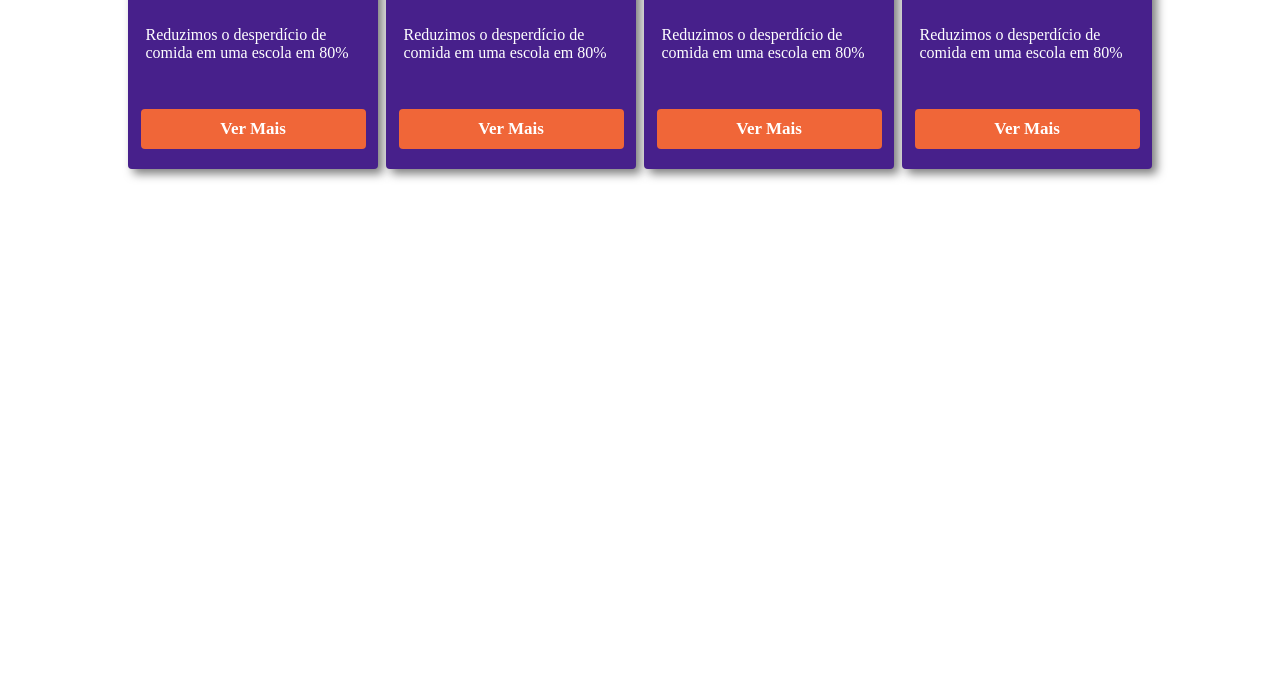
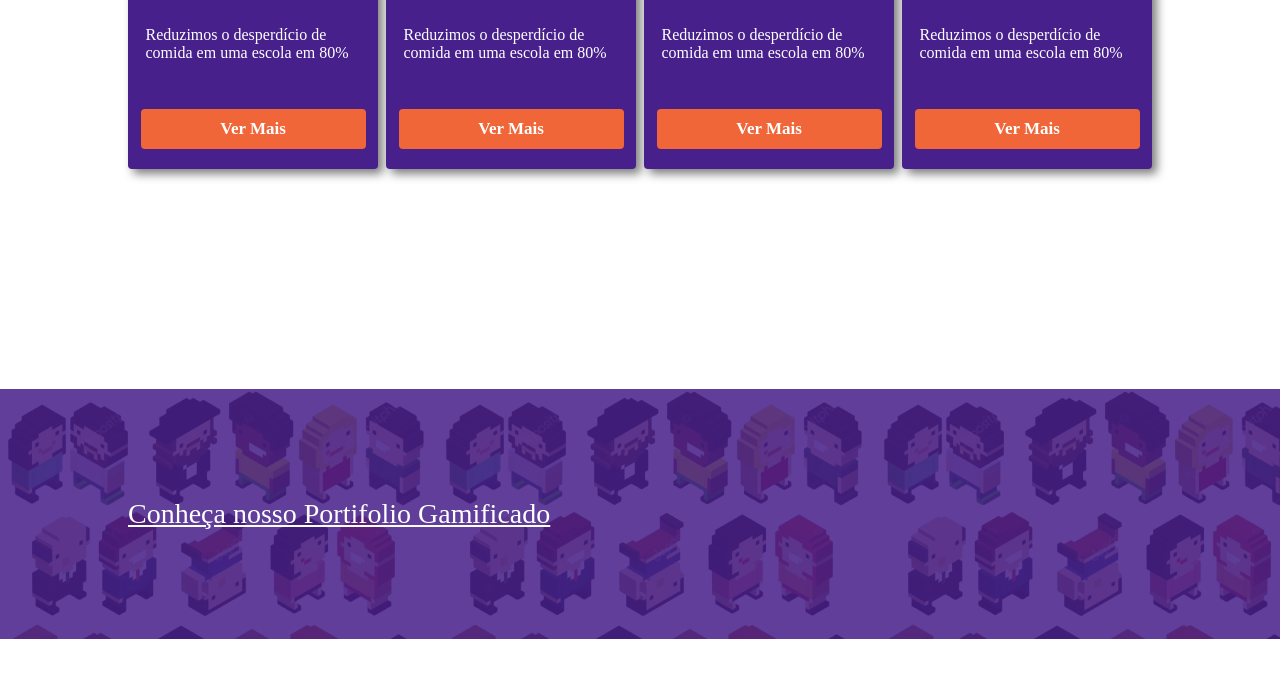
Before and after one commit to DRagon-pixe/Gamificaai, a plain HTML site: page index.html in a window 1280 px wide. Shown: the part 1933-2610 px from the top of the page. Before the commit the page ends 2322 px from the top, so only its background shows below. Drawn offline with Linux system fonts and the light colour scheme; a web font is replaced by a local one.

Commit message:
feat: Seção Portifolio, feito com paralax

```diff
--- a/index.html
+++ b/index.html
@@ -57,8 +57,16 @@
                     <p>Reduzimos o desperdício de comida em uma escola em 80%</p>
                     <button>Ver Mais</button>
                 </div>
+
             </div>
     </section>
+    <section id="portifolio">
+        <div class="filtro"></div>
+        <div class="container-grid">
+            <a href="#">Conheça nosso Portifolio Gamificado</a>
+        </div>
+    </section>
+
 </body>
 
 </html>
--- a/style.css
+++ b/style.css
@@ -176,3 +176,40 @@ h2 {
 .card button:hover {
     background-color: #ad4929;
 }
+
+#portifolio {
+    height: 250px;
+    margin-bottom: 120px;
+    background-image: url(img/depositphotos_82602244-stock-illustration-isometric-pixel-art-characters\ 1.png);
+    background-size: auto;
+    background-repeat: repeat;
+    background-attachment: fixed;
+    position: relative;
+}
+
+.filtro {
+    height: 100%;
+    width: 100%;
+    background-color: #47208bdc;
+    position: absolute;
+    top: 0;
+}
+
+#portifolio .container-grid {
+    height: 100%;
+    display: flex;
+    flex-direction: column;
+    justify-content: center;
+}
+
+#portifolio a {
+    width: fit-content;
+    font-family: "Anta";
+    font-size: 28px;
+    color: #fff;
+    z-index: 1;
+}
+
+#portifolio a:hover {
+    transform: scale(1.05);
+}
```
Also changed, not shown: img/depositphotos_82602244-stock-illustration-isometric-pixel-art-characters 1.png (added), 1 other file.
